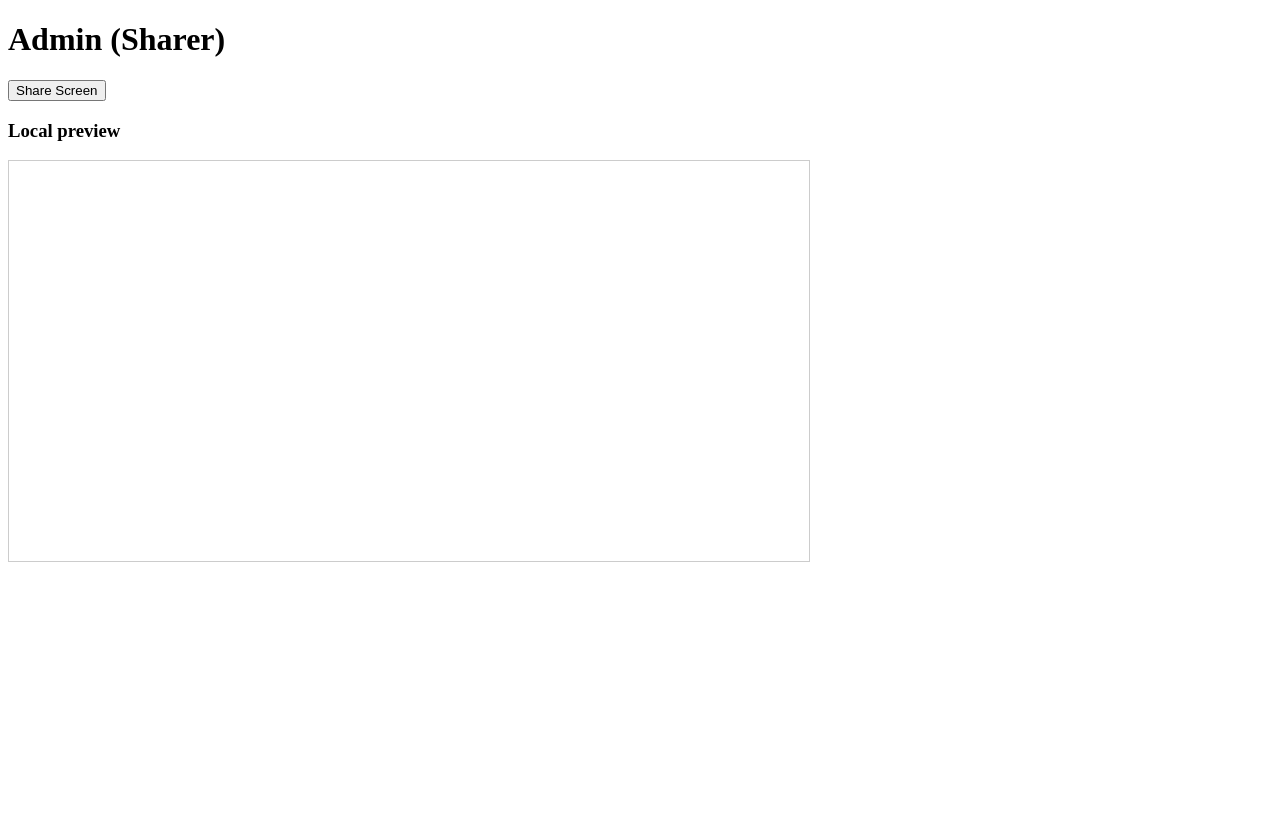
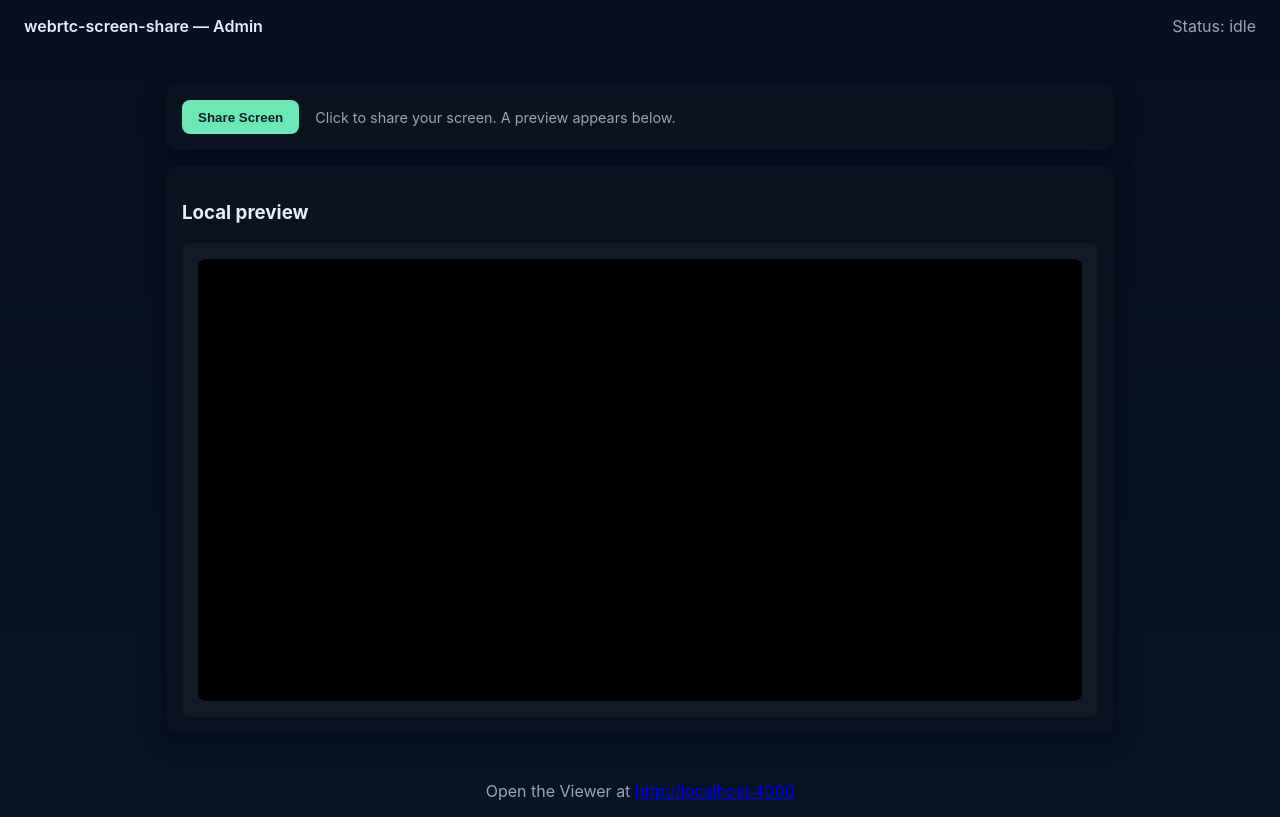
Before and after one commit to Bright-04/webrtc-screen-share, a website: page public/admin/index.html in a window 1280 px wide. Drawn offline with nearby package versions, Linux system fonts and the light colour scheme; no server answers.

Commit message:
Redesign admin and viewer UI with status display
Refactored both admin and viewer HTML to use a modern card-based layout, added topbar with connection status, and introduced new CSS styles for improved appearance. Updated JS to display WebRTC connection and ICE states in the UI, and added a log area for viewer events. Enhances usability and visual feedback for both roles.

```diff
--- a/public/admin/admin.js
+++ b/public/admin/admin.js
@@ -2,6 +2,7 @@ const socket = io('http://localhost:5000');
 
 const shareBtn = document.getElementById('shareBtn');
 const localVid = document.getElementById('localVid');
+const pcStateEl = document.getElementById('pcState');
 
 let pc = null;
 let localStream = null;
@@ -19,11 +20,13 @@ function createPC() {
   pc.onconnectionstatechange = () => {
     console.log('admin pc connectionState', pc.connectionState);
     socket.emit('client-log', { role: 'admin', msg: `pc connectionState ${pc.connectionState}` });
+  if (pcStateEl) pcStateEl.textContent = pc.connectionState;
   };
 
   pc.oniceconnectionstatechange = () => {
     console.log('admin pc iceConnectionState', pc.iceConnectionState);
     socket.emit('client-log', { role: 'admin', msg: `pc iceConnectionState ${pc.iceConnectionState}` });
+  if (pcStateEl) pcStateEl.textContent = pc.iceConnectionState;
   };
 
   pc.onnegotiationneeded = () => {
@@ -63,6 +66,7 @@ socket.on('answer', async (data) => {
   if (!pc) return;
   try {
     await pc.setRemoteDescription(new RTCSessionDescription(data.sdp));
+  socket.emit('client-log', { role: 'admin', msg: 'setRemoteDescription(answer)' });
   } catch (err) { console.error(err); }
 });
 
--- a/public/admin/index.html
+++ b/public/admin/index.html
@@ -1,15 +1,34 @@
 <!doctype html>
-<html>
+<html lang="en">
   <head>
     <meta charset="utf-8" />
     <meta name="viewport" content="width=device-width, initial-scale=1" />
-    <title>Admin - Share Screen</title>
+    <title>Admin — Share Screen</title>
+    <link rel="stylesheet" href="styles.css">
   </head>
   <body>
-    <h1>Admin (Sharer)</h1>
-    <button id="shareBtn">Share Screen</button>
-    <h3>Local preview</h3>
-    <video id="localVid" autoplay playsinline muted style="width:80%;max-width:800px;border:1px solid #ccc"></video>
+    <header class="topbar">
+      <div class="brand">webrtc-screen-share — Admin</div>
+      <div class="status">Status: <span id="pcState">idle</span></div>
+    </header>
+
+    <main class="container">
+      <section class="card controls">
+        <div class="controls-row">
+          <button id="shareBtn" class="btn primary">Share Screen</button>
+          <div class="hint">Click to share your screen. A preview appears below.</div>
+        </div>
+      </section>
+
+      <section class="card preview">
+        <h3>Local preview</h3>
+        <div class="video-wrap">
+          <video id="localVid" autoplay playsinline muted></video>
+        </div>
+      </section>
+    </main>
+
+    <footer class="footer">Open the Viewer at <a href="http://localhost:4000">http://localhost:4000</a></footer>
 
     <script src="https://cdn.socket.io/4.7.2/socket.io.min.js"></script>
     <script src="/admin.js"></script>
--- /dev/null
+++ b/public/admin/styles.css
@@ -0,0 +1,19 @@
+:root{
+  --bg:#0f1724; --card:#0b1220; --muted:#9aa4b2; --accent:#6ee7b7; --glass: rgba(255,255,255,0.03);
+}
+*{box-sizing:border-box}
+body{margin:0;font-family:Inter,ui-sans-serif,system-ui,-apple-system,"Segoe UI",Roboto,"Helvetica Neue",Arial;color:#e6eef6;background:linear-gradient(180deg,#071020 0%,#081426 100%);min-height:100vh}
+.topbar{display:flex;justify-content:space-between;align-items:center;padding:1rem 1.5rem;background:transparent}
+.brand{font-weight:600}
+.status{color:var(--muted)}
+.container{max-width:980px;margin:2rem auto;padding:0 1rem}
+.card{background:var(--card);border-radius:12px;padding:1rem;margin-bottom:1rem;box-shadow:0 6px 20px rgba(2,6,23,0.6)}
+.controls-row{display:flex;align-items:center;gap:1rem}
+.btn{padding:.6rem 1rem;border-radius:8px;border:0;cursor:pointer;color:#072029;background:transparent}
+.btn.primary{background:var(--accent);color:#072029;font-weight:600}
+.hint{color:var(--muted);font-size:.9rem}
+.video-wrap{display:flex;justify-content:center;align-items:center;padding:1rem;background:var(--glass);border-radius:8px}
+video{width:100%;height:auto;max-height:640px;border-radius:8px;background:#000}
+.footer{text-align:center;color:var(--muted);padding:1rem 0}
+
+@media(min-width:900px){.controls{display:flex;align-items:center;justify-content:space-between}}
--- /dev/null
+++ b/public/viewer/styles.css
@@ -0,0 +1,14 @@
+:root{
+  --bg:#071426; --card:#081424; --muted:#9aa4b2; --accent:#60a5fa; --glass: rgba(255,255,255,0.03);
+}
+*{box-sizing:border-box}
+body{margin:0;font-family:Inter,ui-sans-serif,system-ui,-apple-system,"Segoe UI",Roboto,"Helvetica Neue",Arial;color:#e6eef6;background:linear-gradient(180deg,#061021 0%,#071426 100%);min-height:100vh}
+.topbar{display:flex;justify-content:space-between;align-items:center;padding:1rem 1.5rem;background:transparent}
+.brand{font-weight:600}
+.status{color:var(--muted)}
+.container{max-width:980px;margin:2rem auto;padding:0 1rem}
+.card{background:var(--card);border-radius:12px;padding:1rem;margin-bottom:1rem;box-shadow:0 6px 20px rgba(2,6,23,0.6)}
+.video-wrap{display:flex;justify-content:center;align-items:center;padding:1rem;background:var(--glass);border-radius:8px}
+.logs{color:var(--muted);font-size:.9rem;max-height:120px;overflow:auto}
+video{width:100%;height:auto;max-height:640px;border-radius:8px;background:#000}
+.footer{text-align:center;color:var(--muted);padding:1rem 0}
```
Also changed, not shown: public/viewer/index.html (+21 -4 lines), public/viewer/viewer.js (+7 -0 lines).
